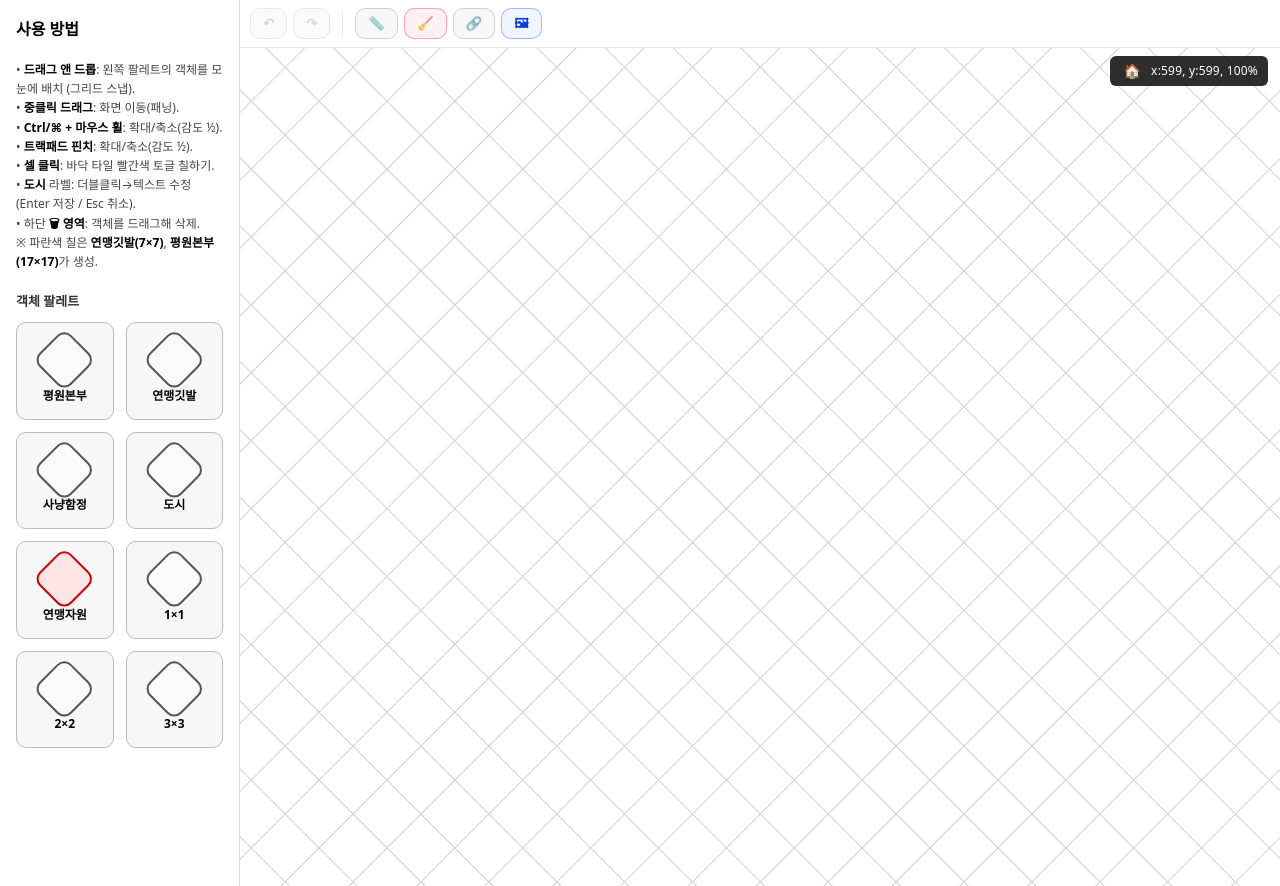
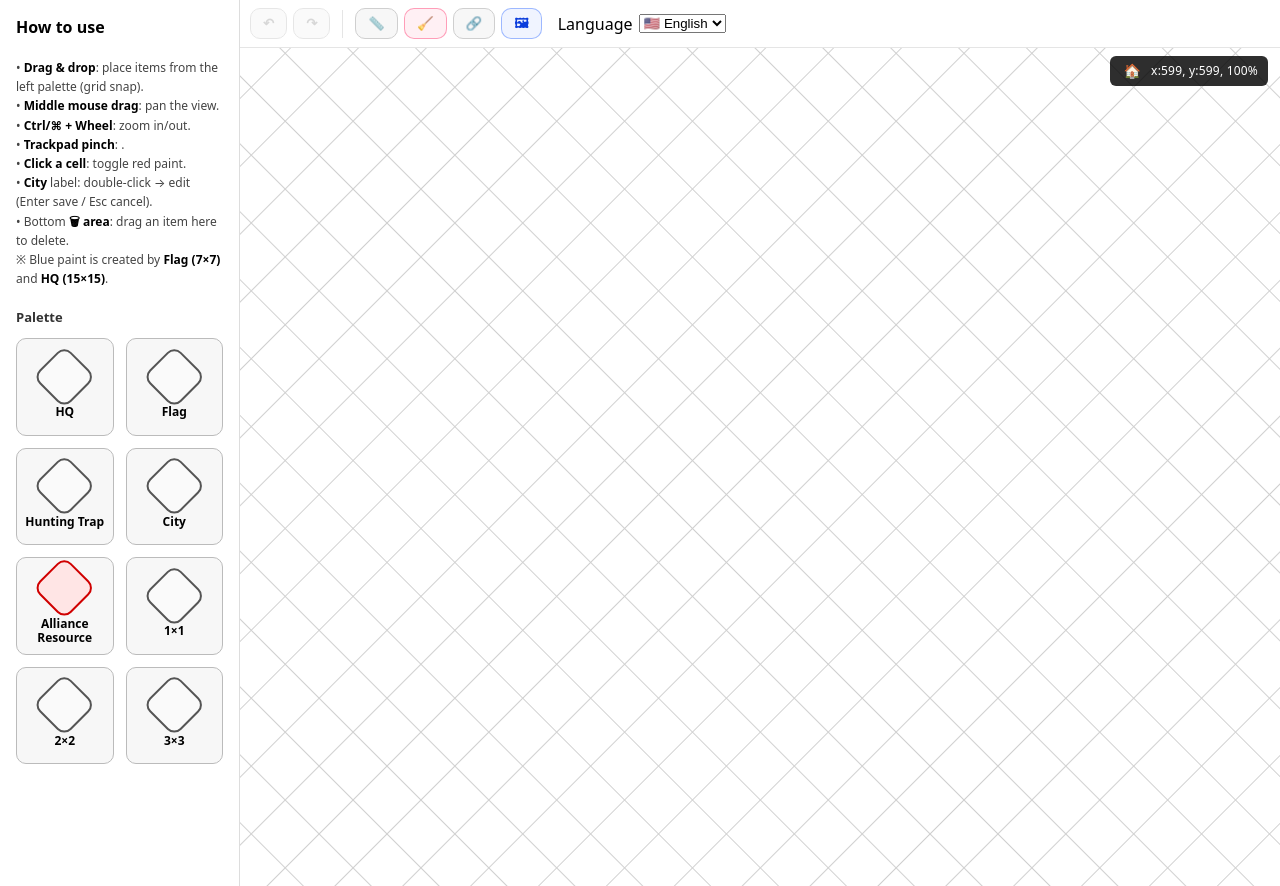
Before and after one commit to SangwoonYun/Traplace, a Flask app: page / in a window 1280 px wide. Shown: the top 886 px of the page. Run offline with Flask 3, Linux system fonts and the light colour scheme.

Commit message:
feat: Add i18n support

```diff
--- a/static/js/actions.js
+++ b/static/js/actions.js
@@ -10,7 +10,7 @@ import { posToCell } from './transform.js';
 
 function isMac(){ return /Mac|iPhone|iPad/.test(navigator.platform); }
 
-function setTitles(){
+export function setTitles(){
   const mac = isMac();
   if (btnUndo) btnUndo.title = mac ? '되돌리기 (⌘Z)' : '되돌리기 (Ctrl+Z)';
   if (btnRedo) btnRedo.title = mac ? '다시하기 (⇧⌘Z)' : '다시하기 (Ctrl+Y)';
--- a/static/js/blocks.js
+++ b/static/js/blocks.js
@@ -1,9 +1,10 @@
 import { state } from './state.js';
 import { rot } from './dom.js';
-import { renderOutlines, recomputePaint } from './render.js';
+import { recomputePaint } from './render.js';
 import { posToCell } from './transform.js';
 import { queueSaveToURL } from './urlState.js';
 import { saveCheckpoint } from './history.js';
+import { t } from './i18n.js';
 
 /* 색상 적용 */
 function applyBlockStyle(b, invalid){
@@ -53,8 +54,8 @@ function startEditLabel(blockEl){
   label.contentEditable = 'true';
   label.spellcheck = false;
   label.setAttribute('role', 'textbox');
+  label.focus();
 
-  label.focus();
   requestAnimationFrame(() => {
     const sel = window.getSelection();
     const range = document.createRange();
@@ -75,17 +76,27 @@ function finishEditLabel(blockEl, cancel){
   const label = blockEl.querySelector('.label');
   if (!b || !label) return;
 
-  if (cancel && typeof b._labelOriginal === 'string'){
-    label.textContent = b._labelOriginal;
+  const defaultCity = t('palette.city'); // 현재 언어의 기본 도시 라벨
+
+  if (cancel){
+    label.textContent = b._labelOriginal ?? defaultCity;
+  }else{
+    // 비었으면 기본값
+    const txt = (label.textContent||'').trim();
+    if (!txt){
+      label.textContent = defaultCity;
+      b.customLabel = false;                 // ✅ 기본 라벨
+    }else if (txt === defaultCity){
+      b.customLabel = false;                 // ✅ 기본 라벨
+    }else{
+      b.customLabel = true;                  // ✅ 사용자 정의
+    }
   }
+
+  delete b._labelOriginal;
   label.classList.remove('editing');
   label.contentEditable = 'false';
-  label.removeAttribute('role');
-  label.onkeydown = null;
-  label.onblur = null;
-  delete b._labelOriginal;
-
-  delete blockEl.dataset.editing;
+  blockEl.removeAttribute('data-editing');
 
   // 라벨 변경 → URL/히스토리 갱신
   queueSaveToURL();
@@ -107,11 +118,11 @@ export function createBlock(kind, size, left, top){
   const label = document.createElement('div');
   label.className = 'label';
   label.textContent =
-    kind === 'flag'     ? '연맹깃발' :
-    kind === 'hq'       ? '평원본부' :
-    kind === 'city'     ? '도시' :
-    kind === 'resource' ? '연맹자원' :
-    kind === 'trap'     ? '사냥함정' :
+    kind === 'hq'       ? t('palette.hq') :
+    kind === 'flag'     ? t('palette.flag') :
+    kind === 'trap'     ? t('palette.trap') :
+    kind === 'city'     ? t('palette.city') :
+    kind === 'resource' ? t('palette.resource') :
     `${size}×${size}`;
   el.appendChild(label);
 
@@ -123,7 +134,7 @@ export function createBlock(kind, size, left, top){
   }
 
   rot.appendChild(el);
-  const b = { el, kind, size, left, top };
+  const b = { el, kind, size, left, top, customLabel: false };
   state.blocks.push(b);
   applyBlockStyle(b, false);
 
--- /dev/null
+++ b/static/js/i18n.js
@@ -0,0 +1,383 @@
+// static/js/i18n.js
+// Online i18n loader with origin-based base URLs, language detection, safe HTML rendering, and DOM applicator.
+// Notes:
+// - Use data-i18n for plain text (textContent).
+// - Use data-i18n-html for HTML-enabled strings (innerHTML with allowlist-based sanitizer).
+// - Existing data-i18n-id mappings are preserved; usageBody is treated as HTML.
+
+// ───────────────────────────────────────────────────────────────────────────────
+// Config / Globals
+// ───────────────────────────────────────────────────────────────────────────────
+const FALLBACK_LANG = 'en';
+
+let DICT = null;       // Active dictionary
+let CUR_LANG = FALLBACK_LANG; // Active language code
+
+// Built-in EN dictionary as the last-resort safety net
+const BUILTIN_EN = {
+  app: { title: "Alliance Placement Simulator" },
+  ui: {
+    usageTitle: "How to use",
+    usage:
+      "• <b>Drag & drop</b>: place items from the left palette (grid snap).<br>" +
+      "• <b>Middle-button drag</b>: pan the view.<br>" +
+      "• <b>Ctrl/⌘ + Mouse wheel</b>: zoom in/out (½ sensitivity).<br>" +
+      "• <b>Trackpad pinch</b>: zoom in/out (½ sensitivity).<br>" +
+      "• <b>Click a cell</b>: toggle red paint on floor.<br>" +
+      "• <b>City</b> label: double-click → edit (Enter save / Esc cancel).<br>" +
+      "• Bottom <b>🗑 area</b>: drag an item here to delete.<br>" +
+      "※ Blue paint is created by <b>Alliance Flag (7×7)</b> and <b>HQ (17×17)</b>.",
+    paletteTitle: "Palette",
+    toolbar: {
+      undo: "Undo",
+      redo: "Redo",
+      reset: "Reset",
+      copy: "Copy URL",
+      export: "Export PNG",
+      dist2label: "Set City label to distance from Traps",
+      lang: "Language",
+      home: "Go to center",
+    },
+    footer: {
+      credit: "Created by #135 [KOR] BangGuseok Dev",
+      bmc: "Buy me a coffee",
+      toss: "Toss",
+    },
+  },
+  palette: {
+    hq: "HQ",
+    flag: "Alliance Flag",
+    trap: "Hunting Trap",
+    city: "City",
+    resource: "Alliance Resource",
+    block1: "1×1",
+    block2: "2×2",
+    block3: "3×3",
+  },
+  alert: {
+    noCities: "No cities.",
+    noTraps: "No traps.",
+    resetConfirm:
+      "Reset everything? (All objects and red tiles will be removed)",
+    exportFail: "Failed to export PNG.",
+  },
+};
+
+// ───────────────────────────────────────────────────────────────────────────────
+// Base URL resolution
+// ───────────────────────────────────────────────────────────────────────────────
+/**
+ * Compute i18n base directories in priority order.
+ * Priority:
+ * 1) window.I18N_BASES if provided (array of base URLs)
+ * 2) Fallback to origin-based defaults:
+ *    - {origin}/static/i18n
+ *    - {origin}/i18n
+ */
+function getBases() {
+  const g = typeof window !== 'undefined' ? window : {};
+  if (Array.isArray(g.I18N_BASES) && g.I18N_BASES.length) {
+    return g.I18N_BASES;
+  }
+  const origin = location.origin; // e.g., https://example.com[:port]
+  return [`${origin}/static/i18n`, `${origin}/i18n`];
+}
+
+// ───────────────────────────────────────────────────────────────────────────────
+// Language detection & fetching
+// ───────────────────────────────────────────────────────────────────────────────
+/**
+ * Detect preferred language:
+ * 1) URL ?lang=xx
+ * 2) localStorage 'lang'
+ * 3) navigator.language: ko → 'ko', otherwise 'en'
+ */
+export function detectPreferredLang() {
+  const url = new URL(location.href);
+  const qp = (url.searchParams.get('lang') || '').toLowerCase();
+  if (qp) return qp;
+
+  const saved = localStorage.getItem('lang');
+  if (saved) return saved;
+
+  const nav = (navigator.language || 'en').toLowerCase();
+  if (nav.startsWith('ko')) return 'ko';
+  return 'en';
+}
+
+/**
+ * Try to fetch JSON dict for a given language from each base URL.
+ * Returns parsed JSON or null if all attempts fail.
+ */
+async function fetchJsonFromBases(lang) {
+  const bases = getBases();
+  for (const base of bases) {
+    const u = `${base}/${lang}.json`;
+    try {
+      const r = await fetch(u, { cache: 'no-cache', mode: 'cors' });
+      if (r.ok) return await r.json();
+    } catch (_err) {
+      // ignore and try next base
+    }
+  }
+  return null;
+}
+
+/**
+ * Load a language:
+ * - First try requested lang from bases
+ * - Fallback to 'en' from bases
+ * - Fallback to built-in EN
+ * Also updates URL (?lang=...) and localStorage.
+ */
+export async function loadLanguageOnline(lang) {
+  CUR_LANG = lang === 'ko' || lang === 'en' ? lang : FALLBACK_LANG;
+
+  // Temporary DICT to avoid flash of empty content
+  if (!DICT) DICT = BUILTIN_EN;
+
+  // 1) Requested language
+  let dict = await fetchJsonFromBases(CUR_LANG);
+  let appliedLang = CUR_LANG;
+
+  // 2) Fallback to EN
+  if (!dict && CUR_LANG !== FALLBACK_LANG) {
+    dict = await fetchJsonFromBases(FALLBACK_LANG);
+    appliedLang = FALLBACK_LANG;
+  }
+
+  // 3) Built-in EN
+  if (!dict) {
+    dict = BUILTIN_EN;
+    appliedLang = FALLBACK_LANG;
+  }
+
+  DICT = dict;
+  CUR_LANG = appliedLang;
+
+  // Persist language in URL and localStorage
+  const url = new URL(location.href);
+  url.searchParams.set('lang', appliedLang);
+  history.replaceState(null, '', url.toString());
+  localStorage.setItem('lang', appliedLang);
+
+  applyI18nToDOM();
+}
+
+// ───────────────────────────────────────────────────────────────────────────────
+// Lookup helpers
+// ───────────────────────────────────────────────────────────────────────────────
+/**
+ * Safe lookup: "a.b.c" → DICT[a][b][c] (or returns path if missing)
+ */
+export function t(path) {
+  const segs = path.split('.');
+  let cur = DICT || BUILTIN_EN;
+  for (const s of segs) {
+    cur = (cur || {})[s];
+    if (cur == null) return path; // fall back to key path
+  }
+  return cur;
+}
+
+export function currentLang() {
+  return CUR_LANG;
+}
+
+// ───────────────────────────────────────────────────────────────────────────────
+// Sanitizer for HTML-enabled i18n strings
+// ───────────────────────────────────────────────────────────────────────────────
+/**
+ * Allowlist-based sanitizer:
+ * - First escape everything
+ * - Then restore a small set of safe tags/attributes:
+ *   Tags: b, i, em, strong, br, code, small, sup, sub, u, a
+ *   <a> attributes: href (http/https/mailto/tel only), target (_self/_blank/_parent/_top),
+ *                   rel (no opener for _blank)
+ */
+function sanitizeHtml(input) {
+  if (typeof input !== 'string') return '';
+
+  // 1) escape all
+  const escaped = input
+    .replace(/&/g, '&amp;')
+    .replace(/</g, '&lt;')
+    .replace(/>/g, '&gt;');
+
+  // 2) restore allowlisted tags
+  const unescapeAllowed = escaped
+    // <br> (with optional self-closing)
+    .replace(/&lt;br\s*\/?&gt;/gi, '<br>')
+    // simple paired tags
+    .replace(/&lt;(\/?)(b|i|em|strong|code|small|sup|sub|u)&gt;/gi, '<$1$2>')
+    // <a ...>...</a>
+    .replace(/&lt;a\s+([^&]*)&gt;/gi, (m, attrs) => {
+      const hrefMatch = attrs.match(/href\s*=\s*"(.*?)"/i);
+      const targetMatch = attrs.match(/target\s*=\s*"(.*?)"/i);
+      const relMatch = attrs.match(/rel\s*=\s*"(.*?)"/i);
+
+      let href = hrefMatch ? hrefMatch[1] : '';
+      let target = targetMatch ? targetMatch[1] : '';
+      let rel = relMatch ? relMatch[1] : '';
+
+      // allow only safe schemes
+      const ok = /^(https?:|mailto:|tel:)/i.test(href);
+      if (!ok) href = '#';
+
+      // normalize target and rel
+      if (target && !/^_self|_blank|_parent|_top$/i.test(target)) {
+        target = '_self';
+      }
+      if (target === '_blank' && !rel) {
+        rel = 'noopener noreferrer';
+      }
+
+      const safeAttrs = [
+        href ? `href="${href}"` : null,
+        target ? `target="${target}"` : null,
+        rel ? `rel="${rel}"` : null,
+      ]
+        .filter(Boolean)
+        .join(' ');
+
+      return `<a ${safeAttrs}>`;
+    })
+    .replace(/&lt;\/a&gt;/gi, '</a>');
+
+  return unescapeAllowed;
+}
+
+// ───────────────────────────────────────────────────────────────────────────────
+// DOM application
+// ───────────────────────────────────────────────────────────────────────────────
+/**
+ * Apply i18n to the DOM:
+ * - [data-i18n] → textContent (plain text only)
+ * - [data-i18n-title] → title (plain text)
+ * - [data-i18n-html] → innerHTML (sanitized)
+ * - [data-i18n-id] (legacy mapping) → usageBody as HTML, others as text
+ * - palette item labels are updated as plain text
+ */
+
+// 1) 값에 허용태그가 있는지 감지
+function hasAllowedHtml(s) {
+  if (typeof s !== 'string') return false;
+  // 허용 태그: b, i, em, strong, br, code, small, sup, sub, u, a
+  return /<(br|b|i|em|strong|code|small|sup|sub|u|a)\b|<\/(b|i|em|strong|code|small|sup|sub|u|a)>/i.test(s);
+}
+
+// 2) 키를 받아 해당 엘리먼트에 렌더(자동 판별: HTML이면 innerHTML+sanitize, 아니면 textContent)
+function renderI18n(el, key) {
+  const val = t(key);
+  // 개발자가 강제로 HTML을 쓰고 싶으면 data-i18n-html 속성을 주면 됨
+  const forceHtml = el.hasAttribute('data-i18n-html');
+  if (forceHtml || hasAllowedHtml(val)) {
+    el.innerHTML = sanitizeHtml(val);
+  } else {
+    el.textContent = val;
+  }
+}
+
+export function applyI18nToDOM() {
+  // [data-i18n] : 자동 판별
+  document.querySelectorAll('[data-i18n]').forEach((el) => {
+    renderI18n(el, el.getAttribute('data-i18n'));
+  });
+
+  // [data-i18n-title] : title은 항상 텍스트
+  document.querySelectorAll('[data-i18n-title]').forEach((el) => {
+    el.title = t(el.getAttribute('data-i18n-title'));
+  });
+
+  // [data-i18n-id] : 레거시 매핑도 자동 판별로 통일
+  document.querySelectorAll('[data-i18n-id]').forEach((el) => {
+    const id = el.getAttribute('data-i18n-id');
+    const mapId = {
+      usageTitle: 'ui.usageTitle',
+      usageBody : 'ui.usage',       // 예: 여긴 HTML 포함
+      footer_bmc: 'ui.footer.bmc',
+      footer_toss: 'ui.footer.toss',
+      footer_credit: 'ui.footer.credit',
+    }[id];
+    if (mapId) renderI18n(el, mapId);
+  });
+
+  // 팔레트 항목(텍스트)
+  const map = {
+    hq: t('palette.hq'),
+    flag: t('palette.flag'),
+    trap: t('palette.trap'),
+    city: t('palette.city'),
+    resource: t('palette.resource'),
+  };
+  document.querySelectorAll('.palette-item').forEach((el) => {
+    const kind = el.getAttribute('data-kind');
+    const size = Number(el.getAttribute('data-size'));
+    const label = map[kind] || (size ? `${size}×${size}` : '');
+    const span = el.querySelector('.pi-text') || el;
+    span.textContent = label;
+  });
+}
+
+// ───────────────────────────────────────────────────────────────────────────────
+// Block label updater for locale switching
+// ───────────────────────────────────────────────────────────────────────────────
+/**
+ * Update block labels to current locale.
+ * - Non-editable labels are always replaced with current default.
+ * - City labels: keep user-edited labels (b.customLabel === true).
+ *   Replace only when the label is empty or still the default in another locale.
+ */
+export function updateBlockLabelsForLocale(state) {
+  if (!state?.blocks) return;
+
+  const defaultTextFor = (kind, size) => {
+    if (kind === 'hq') return t('palette.hq');
+    if (kind === 'flag') return t('palette.flag');
+    if (kind === 'trap') return t('palette.trap');
+    if (kind === 'city') return t('palette.city');
+    if (kind === 'resource') return t('palette.resource');
+    if (kind === 'block') return `${size}×${size}`;
+    return '';
+    // Add other kinds if necessary
+  };
+
+  for (const b of state.blocks) {
+    const labelEl = b.el?.querySelector?.('.label');
+    if (!labelEl) continue;
+
+    const next = defaultTextFor(b.kind, b.size);
+
+    if (b.kind === 'city') {
+      // Preserve user edits
+      if (b.customLabel === true) continue;
+
+      const cur = (labelEl.textContent || '').trim();
+      if (!cur) {
+        labelEl.textContent = next;
+        continue;
+      }
+
+      // Replace if it looks like a previous default (ko/en)
+      const prevDefaults = ['도시', 'City'];
+      if (prevDefaults.includes(cur)) {
+        labelEl.textContent = next;
+      }
+    } else {
+      // Always sync non-editable labels to current language
+      labelEl.textContent = next;
+    }
+  }
+}
+
+// ───────────────────────────────────────────────────────────────────────────────
+// Convenience: init helper (optional)
+// ───────────────────────────────────────────────────────────────────────────────
+/**
+ * Optionally call this on boot:
+ *   await initI18n(); // detect → load → apply
+ */
+export async function initI18n() {
+  const lang = detectPreferredLang();
+  await loadLanguageOnline(lang);
+}
--- a/static/js/interactions/drag.js
+++ b/static/js/interactions/drag.js
@@ -4,6 +4,7 @@ import { clientToLocalRot, snapLocal } from '../transform.js';
 import { PAINTER_KINDS } from '../painter.js';
 import { showPreview, clearPreview } from '../render.js';
 import { createBlock, updateBlockPosition, deleteBlock } from '../blocks.js';
+import { t } from '../i18n.js';
 
 function updateGhost(clientX, clientY, px){
   if (!state.drag?.ghost) return;
@@ -103,11 +104,11 @@ export function setupPaletteDrag(){
       ghost.style.width = px+'px';
       ghost.style.height= px+'px';
       ghost.textContent =
-        kind==='flag'     ? '연맹깃발' :
-        kind==='hq'       ? '평원본부' :
-        kind==='city'     ? '도시' :
-        kind==='resource' ? '연맹자원' :
-        kind==='trap'     ? '사냥함정' : `${size}×${size}`;
+        kind === 'hq'       ? t('palette.hq') :
+        kind === 'flag'     ? t('palette.flag') :
+        kind === 'trap'     ? t('palette.trap') :
+        kind === 'city'     ? t('palette.city') :
+        kind === 'resource' ? t('palette.resource') :
       document.body.appendChild(ghost);
 
       state.drag = { mode:'new', size, kind, ghost, pointerId: e.pointerId };
--- a/static/js/main.js
+++ b/static/js/main.js
@@ -1,4 +1,4 @@
-import { initialLayout, renderUserTiles, recomputePaint, updateBadge, setWorldSizeCells, centerToCell } from './render.js';
+import { initialLayout, renderUserTiles, recomputePaint, updateBadge, centerToCell } from './render.js';
 import { setupPaletteDrag, makeMovable } from './interactions/drag.js';
 import { setupPan } from './interactions/pan.js';
 import { setupZoom } from './interactions/zoom.js';
@@ -8,12 +8,34 @@ import { validateAllObjects, createBlock } from './blocks.js';
 import { expand } from './interactions/expand.js';
 import { parseFromURL } from './urlState.js';
 import { cell, state } from './state.js';
-import { setupActions } from './actions.js';
+import { setupActions, setTitles } from './actions.js';
 import { initHistoryWithCurrent, saveCheckpoint } from './history.js';
+import { detectPreferredLang, loadLanguageOnline, currentLang, updateBlockLabelsForLocale } from './i18n.js';
 
-window.addEventListener('load', () => {
+window.addEventListener('load', async () => {
   // 초기 레이아웃
   initialLayout();
+
+  const palette = document.getElementById('palette');
+  if (palette) palette.style.pointerEvents = 'none';
+
+  // i18n 로드
+  const lang = detectPreferredLang();
+  await loadLanguageOnline(lang);
+  updateBlockLabelsForLocale(state);
+
+  if (palette) palette.style.pointerEvents = '';
+
+  // 언어 셀렉트 바인딩
+  const sel = document.getElementById('langSelect');
+  if (sel){
+    sel.value = currentLang();
+    sel.addEventListener('change', async ()=>{
+      await loadLanguageOnline(sel.value);
+      updateBlockLabelsForLocale(state);
+      setTitles(); // 툴팁/단축키 텍스트 갱신
+    });
+  }
 
   // URL 복원 (블록 + 빨간 칠)
   const parsed = parseFromURL();
--- a/templates/index.html
+++ b/templates/index.html
@@ -11,19 +11,12 @@
 </head>
 <body>
   <aside class="sidebar">
-    <h2>사용 방법</h2>
-    <div class="usage">
-      • <b>드래그 앤 드롭</b>: 왼쪽 팔레트의 객체를 모눈에 배치 (그리드 스냅).<br/>
-      • <b>중클릭 드래그</b>: 화면 이동(패닝).<br/>
-      • <b>Ctrl/⌘ + 마우스 휠</b>: 확대/축소(감도 ½).<br/>
-      • <b>트랙패드 핀치</b>: 확대/축소(감도 ½).<br/>
-      • <b>셀 클릭</b>: 바닥 타일 빨간색 토글 칠하기.<br/>
-      • <b>도시</b> 라벨: 더블클릭→텍스트 수정(Enter 저장 / Esc 취소).<br/>
-      • 하단 <b>🗑 영역</b>: 객체를 드래그해 삭제.<br/>
-      ※ 파란색 칠은 <b>연맹깃발(7×7)</b>, <b>평원본부(17×17)</b>가 생성.
+    <h2 data-i18n="ui.usageTitle">사용 방법</h2>
+    <div class="usage" data-i18n="ui.usage">
+      <!-- 내용은 JS가 채웁니다 -->
     </div>
 
-    <div class="palette-title">객체 팔레트</div>
+    <div class="palette-title" data-i18n="ui.paletteTitle">객체 팔레트</div>
     <div class="palette" id="palette">
       <div class="palette-item" data-kind="hq" data-size="3">
         <div class="pi-rot"></div>
@@ -105,6 +98,14 @@
       <button id="btnCopyURL" class="tb-btn" title="URL 복사 (⌥⌘C / Ctrl+Alt+C)" aria-label="URL 복사">🔗</button>
       <button id="btnExportPNG" class="tb-btn primary" title="PNG 내보내기 (⌥⌘E / Ctrl+Alt+E)" aria-label="PNG 내보내기">🖼</button>
     </div>
+    <div class="tb-flex-spacer"></div>
+  <div class="tb-group">
+    <label class="lang-label" for="langSelect" data-i18n="ui.toolbar.lang">언어</label>
+    <select id="langSelect" class="lang-select" aria-label="Language">
+      <option value="en">🇺🇸 English</option>
+      <option value="ko">🇰🇷 한국어</option>
+    </select>
+  </div>
   </header>
 
   <main class="viewport" id="viewport" aria-label="scrollable-viewport">
@@ -125,7 +126,13 @@
     </div>
   </main>
 
-  <div class="trash-zone" id="trash">🗑 드래그하여 삭제</div>
+  <div id="trashZone"
+      class="trash-drop"
+      data-i18n-title="ui.trash.title"
+      title="여기로 드래그하면 삭제">
+    <span class="trash-emoji">🗑</span>
+    <span class="trash-label" data-i18n="ui.trash.label">여기로 드래그하면 삭제</span>
+  </div>
 
   <script type="module" src="{{ url_for('static', filename='js/main.js') }}"></script>
 </body>
```
Also changed, not shown: static/i18n/en.json (added, +43 -0 lines), static/i18n/ko.json (added, +43 -0 lines).
